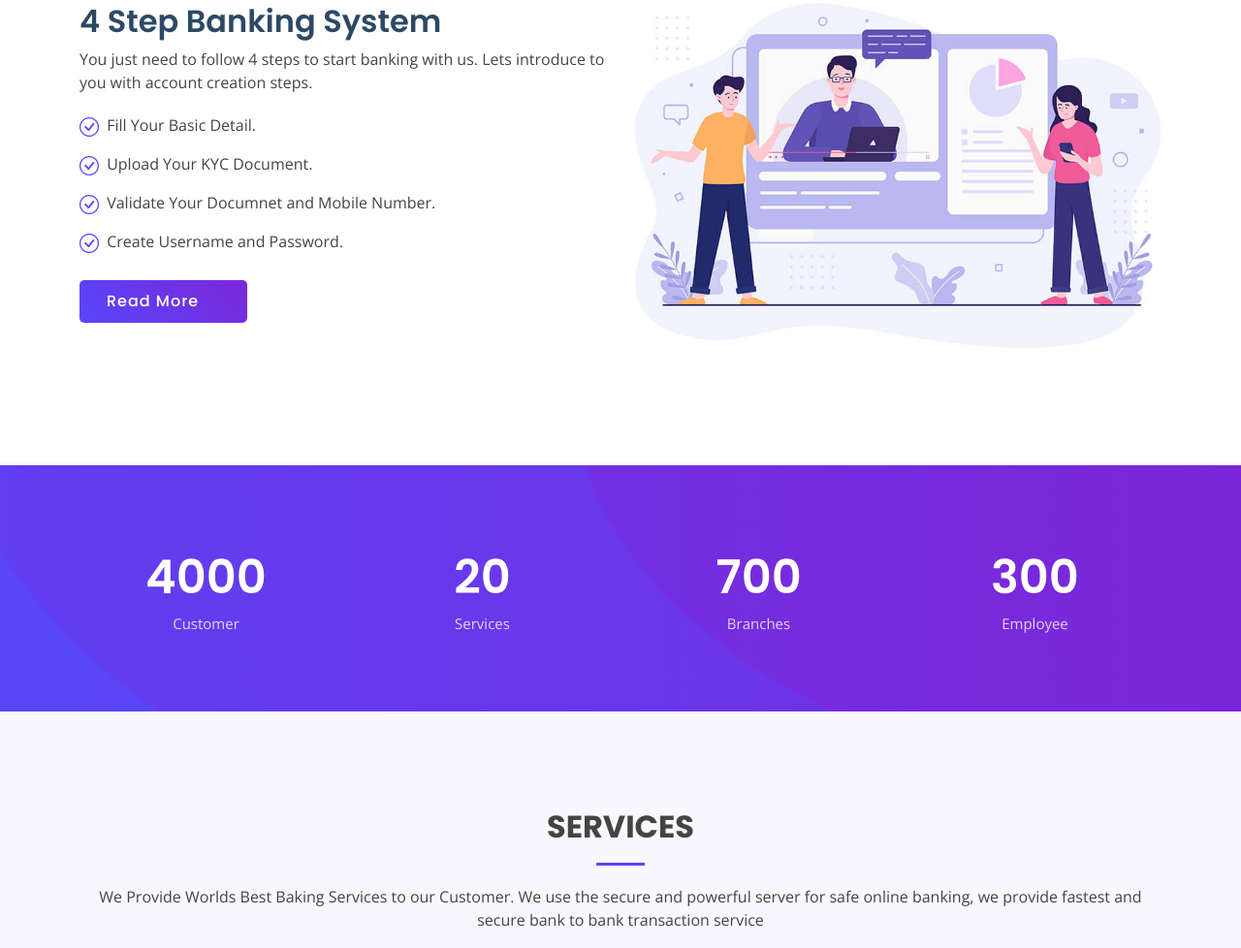
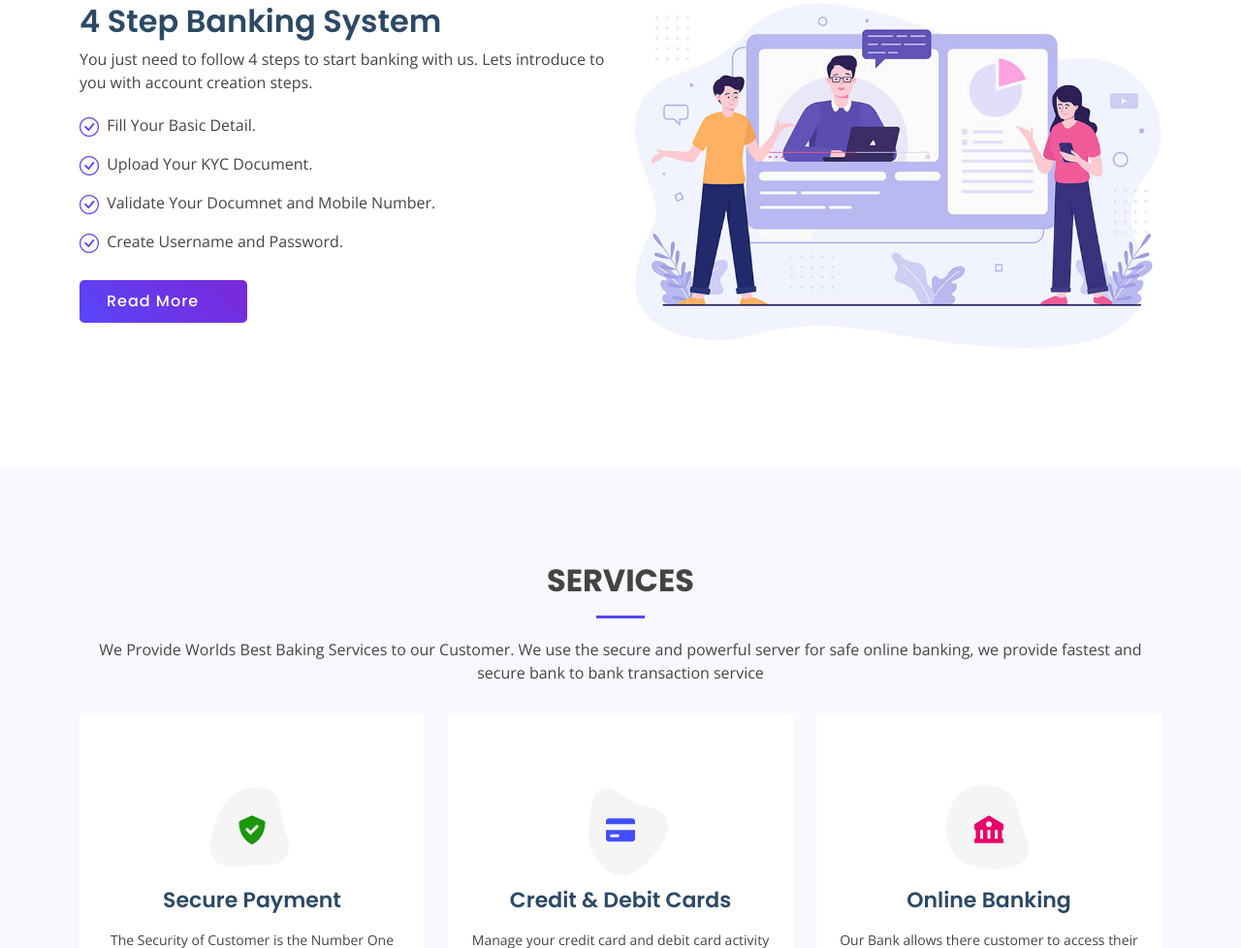
Before and after one commit to vishalnimavat2004/OBSnew, a PHP site: page /skybank/ in a window 1280 px wide. Shown: the part 917-1895 px from the top of the page at 97% size. Run offline with PHP 8.4, Linux system fonts and the light colour scheme; some libraries are stand-ins or nearby versions.

Commit message:
7 commit

```diff
--- a/config.php
+++ b/config.php
@@ -2,8 +2,7 @@
 
 // Names
 define("BANKNAME", "Sky Bank");
-define("EMAIL", "");
+define("EMAIL", "vishalnimavat2004@gmail.com");
 define("PASSWORD", "");
-define("ADDRESS", "Mumbai, India 538890");
-define("MOBILENO", "+91 1234567890");
-define("LOCATION_CORDINATE", "https://www.google.com/maps/embed?pb=!1m18!1m12!1m3!1d241316.6433229747!2d72.74109780863925!3d19.08252232377542!2m3!1f0!2f0!3f0!3m2!1i1024!2i768!4f13.1!3m3!1m2!1s0x3be7c6306644edc1%3A0x5da4ed8f8d648c69!2sMumbai%2C%20Maharashtra!5e0!3m2!1sen!2sin!4v1655905278974!5m2!1sen!2sin");
+define("ADDRESS", "Gujrat, India 360003");
+define("MOBILENO", "+91 6355830680");
--- a/index.php
+++ b/index.php
@@ -122,41 +122,6 @@ include "connection.php";
 
       </div>
     </section><!-- End About Section -->
-
-    <!-- ======= Counts Section ======= -->
-    <section id="counts" class="counts">
-      <div class="container">
-
-        <div class="row counters">
-
-          <div class="col-lg-3 col-6 text-center">
-            <span data-purecounter-start="0" data-purecounter-end="4000" data-purecounter-duration="1"
-              class="purecounter"></span>
-            <p>Customer</p>
-          </div>
-
-          <div class="col-lg-3 col-6 text-center">
-            <span data-purecounter-start="0" data-purecounter-end="20" data-purecounter-duration="1"
-              class="purecounter"></span>
-            <p>Services</p>
-          </div>
-
-          <div class="col-lg-3 col-6 text-center">
-            <span data-purecounter-start="0" data-purecounter-end="700" data-purecounter-duration="1"
-              class="purecounter"></span>
-            <p>Branches</p>
-          </div>
-
-          <div class="col-lg-3 col-6 text-center">
-            <span data-purecounter-start="0" data-purecounter-end="300" data-purecounter-duration="1"
-              class="purecounter"></span>
-            <p>Employee</p>
-          </div>
-
-        </div>
-
-      </div>
-    </section><!-- End Counts Section -->
 
     <!-- ======= Services Section ======= -->
     <section id="services" class="services section-bg">
```
